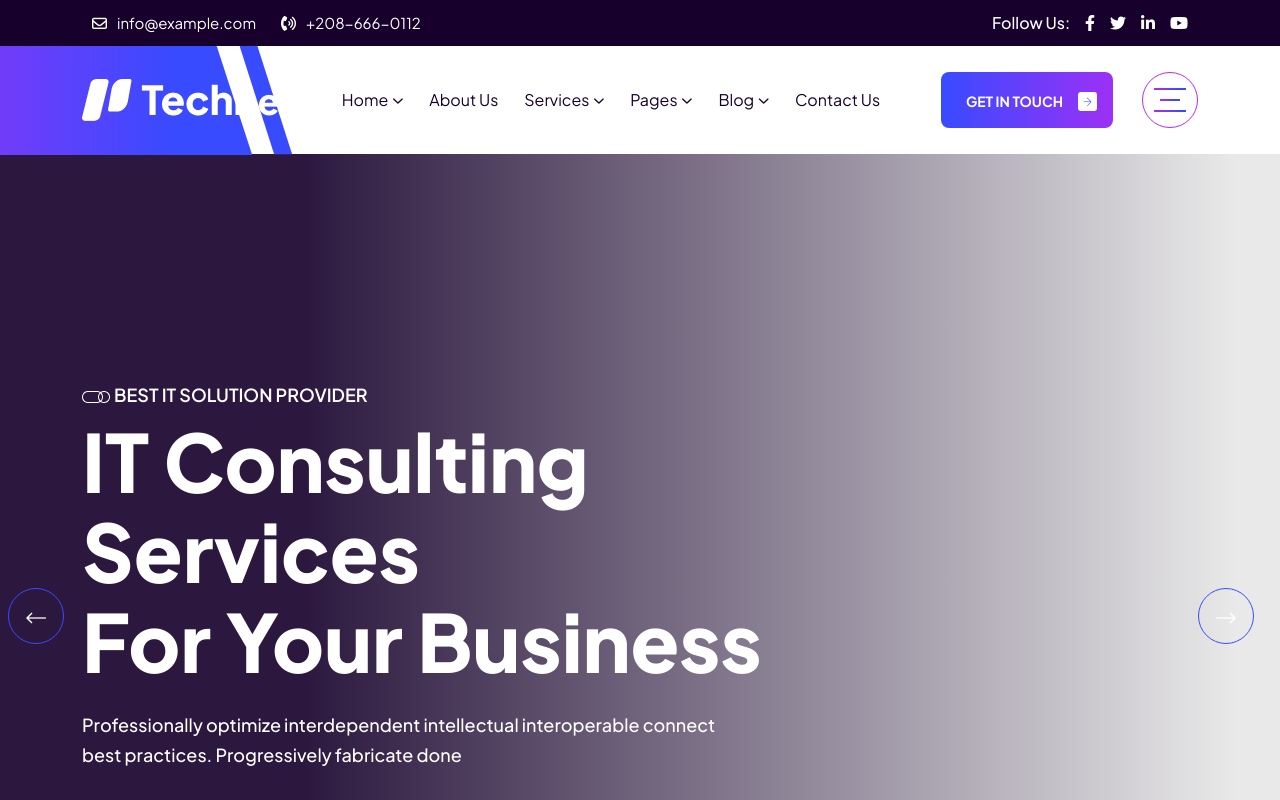
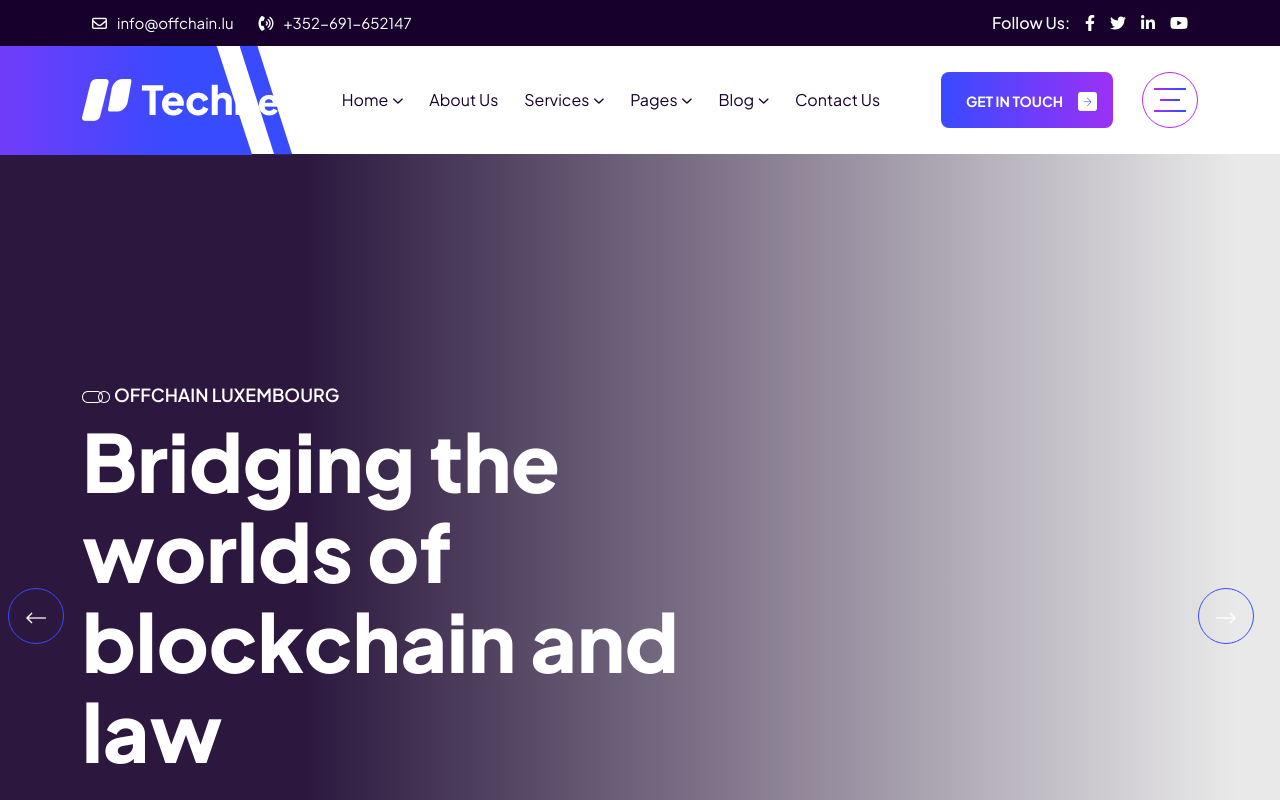
Before and after one commit to OffChainLuxembourg/OffChain.lu_website, a Next.js app: page /home-1 in a window 1280 px wide. Shown: the top 800 px of the page. Built offline with nearby package versions, Linux system fonts and the light colour scheme.

Commit message:
changed email and phone and title for one slide

```diff
--- a/components/headers/HeaderTop.jsx
+++ b/components/headers/HeaderTop.jsx
@@ -8,13 +8,13 @@ export default function HeaderTop() {
           <ul className="contact-list">
             <li>
               <i className="far fa-envelope" />
-              <a href="mailto:info@example.com" className="link">
-                info@example.com
+              <a href="mailto:info@offchain.lu" className="link">
+                info@offchain.lu
               </a>
             </li>
             <li>
               <i className="fa-solid fa-phone-volume" />
-              <a href="tel:2086660112">+208-666-0112</a>
+              <a href="tel:+352691652147">+352-691-652147</a>
             </li>
           </ul>
           <div className="top-right">
--- a/data/heroSlides.js
+++ b/data/heroSlides.js
@@ -3,10 +3,10 @@ export const slidesData = [
     id: 1,
     bgSrc: "/assets/img/hero/hero-bg1_1.png",
     titleIconSrc: "/assets/img/icon/titleIconWhite.png",
-    subtitle: "BEST IT SOLUTION PROVIDER",
-    title1: "IT Consulting Services",
-    title2: "For Your Business",
-    text: "Professionally optimize interdependent intellectual interoperable connect best practices. Progressively fabricate done",
+    subtitle: "OffChain Luxembourg",
+    title1: "Bridging the worlds of ",
+    title2: "blockchain and law",
+    text: "Exploring the new organizational paradigm of a Decentralized Human Organization",
   },
   {
     id: 2,
```
